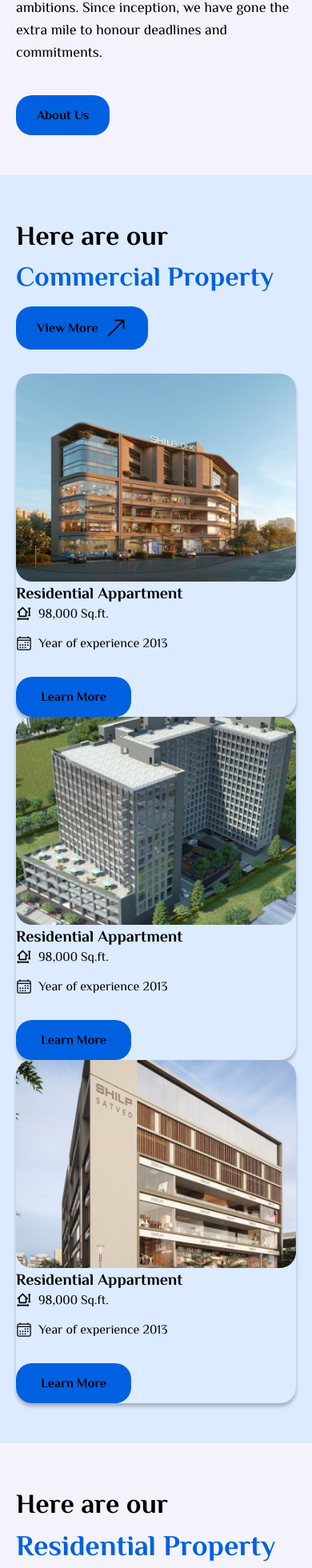
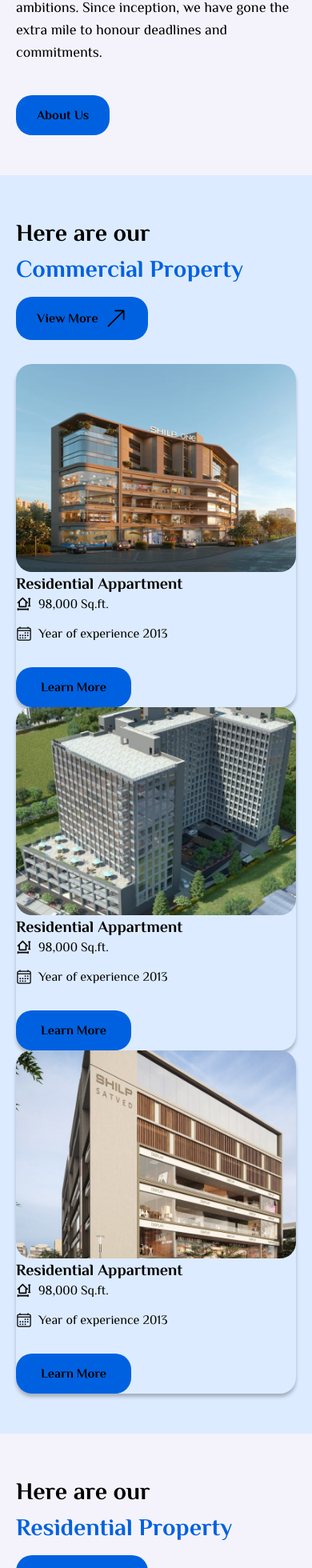
Before and after one commit to prachipatel134/shilpgrp, a React (Create React App) app: page / in a window 390 px wide. Shown: the part 1661-3621 px from the top of the page at 80% size. Built offline with nearby package versions, Linux system fonts and the light colour scheme.

Commit message:
title change

```diff
--- a/src/Components/CommercialProperty.js
+++ b/src/Components/CommercialProperty.js
@@ -13,8 +13,8 @@ export default function CommercialProperty() {
   return (
     <div className='section-padding bg-blue py-[50px]'>
         <div className='flex flex-wrap gap-y-3  justify-between items-center md:pb-[80px] pb-[30px]'>
-        <h2 className="lg:text-[50px] text-[34px] md:text-[40px] font-bold">Here are our
-        <br/>  <span className='font-bold  text-[34px] md:text-[42px] lg:text-[60px] text-[#0061E0]'>Commercial Property</span></h2>
+        <h2 className="lg:text-[50px] text-[30px] md:text-[40px] font-bold">Here are our
+        <br/>  <span className='font-bold  text-[30px] md:text-[42px] lg:text-[60px] text-[#0061E0]'>Commercial Property</span></h2>
 
         <Button variant="primary" className='flex items-center'>View More <BsArrowUpRight size={28} className='lg:ms-3 ms-2'/></Button>
         </div>
--- a/src/Components/ResidentailProperty.js
+++ b/src/Components/ResidentailProperty.js
@@ -14,10 +14,10 @@ export default function ResidentialProperty() {
   return (
     <div className='section-padding md:my-[150px] my-[50px]'>
       <div className='flex flex-wrap gap-y-3 justify-between items-center md:pb-[80px] pb-[30px]'>
-        <h2 className="lg:text-[50px] text-[34px] md:text-[40px] font-bold">
+        <h2 className="lg:text-[50px] text-[30px] md:text-[40px] font-bold">
           Here are our
           <br />
-          <span className='font-bold md:text-[42px] text-[36px] lg:text-[60px] text-[#0061E0]'>Residential Property</span>
+          <span className='font-bold md:text-[42px] text-[30px] lg:text-[60px] text-[#0061E0]'>Residential Property</span>
         </h2>
 
         <Button variant="primary" className='flex items-center'>
--- a/src/Components/Services.js
+++ b/src/Components/Services.js
@@ -17,8 +17,8 @@ export default function Services() {
           >
             <Row className='services-row'>
                 <Col lg="6">
-                <h2 className="lg:text-[50px] text-[36px] font-bold">Our Services
-           <br/>  <span className='font-bold  text-[40px ]lg:text-[60px] text-[#0061E0]'>We do for you</span></h2>
+                <h2 className="lg:text-[50px] text-[34px] font-bold">Our Services
+           <br/>  <span className='font-bold  text-[36px ]lg:text-[60px] text-[#0061E0]'>We do for you</span></h2>
            <ul className='services-list pt-[10px] lg:pt-[50px] lg:mb-24 lg:text-2xl text-lg'>
 
             <li className=''>We create building in the buzzing parts of the city. Our locations are prime and give the buyers an edge. Good locations determine a property’s value.</li>
```
